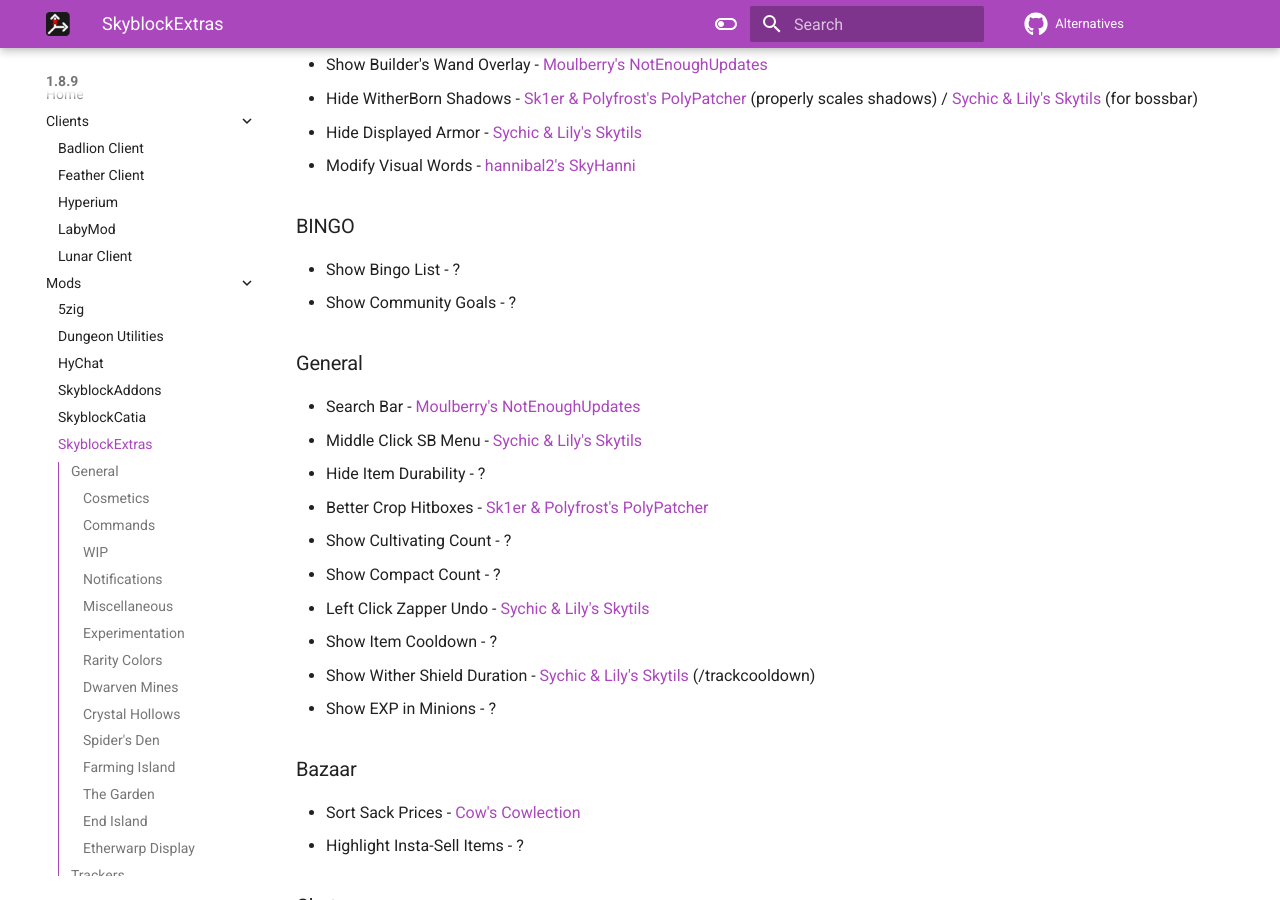
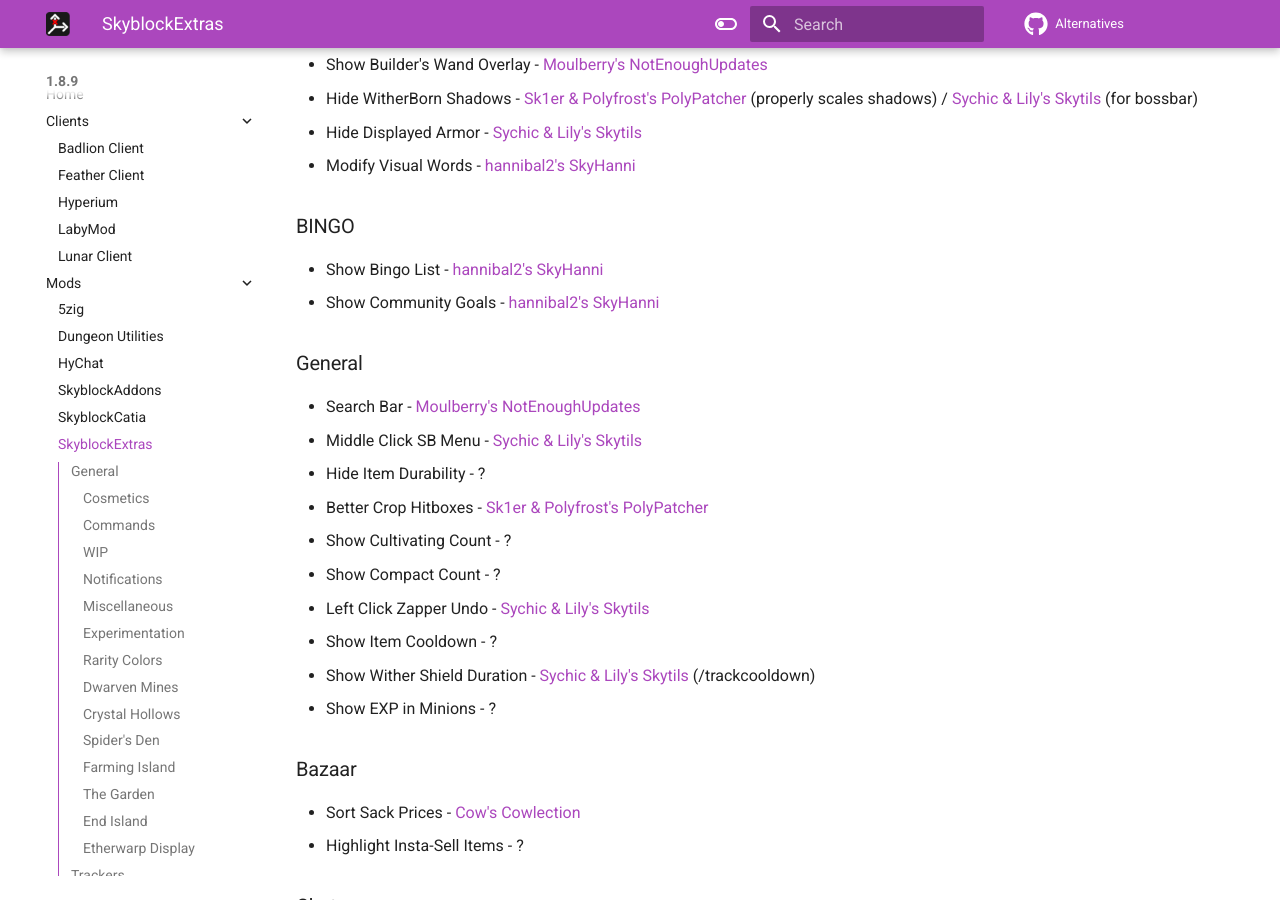
Before and after one commit to MicrocontrollersDev/Alternatives, an MkDocs documentation site: the page built from docs/1.8.9/skyblockextras.md, in a window 1280 px wide and 900 px high, scrolled down 11411 px. Built offline with MkDocs 1.6.1 and Material for MkDocs 9.7.7, drawn with Linux system fonts in a browser that asks for light colours; comment, search, counter and statistics services are not loaded.

Commit message:
Update BINGO section
skyhanni provides all the bingo features found in sbe

```diff
--- a/docs/1.8.9/skyblockextras.md
+++ b/docs/1.8.9/skyblockextras.md
@@ -383,8 +383,8 @@
 
 ### BINGO
 
-* Show Bingo List - ?
-* Show Community Goals - ?
+* Show Bingo List - [hannibal2's SkyHanni](https://modrinth.com/mod/skyhanni)
+* Show Community Goals - [hannibal2's SkyHanni](https://modrinth.com/mod/skyhanni)
 
 ### General
 
```
Also changed, not shown: other parts of docs/1.8.9/skyblockextras.md (+1 -0 lines).
